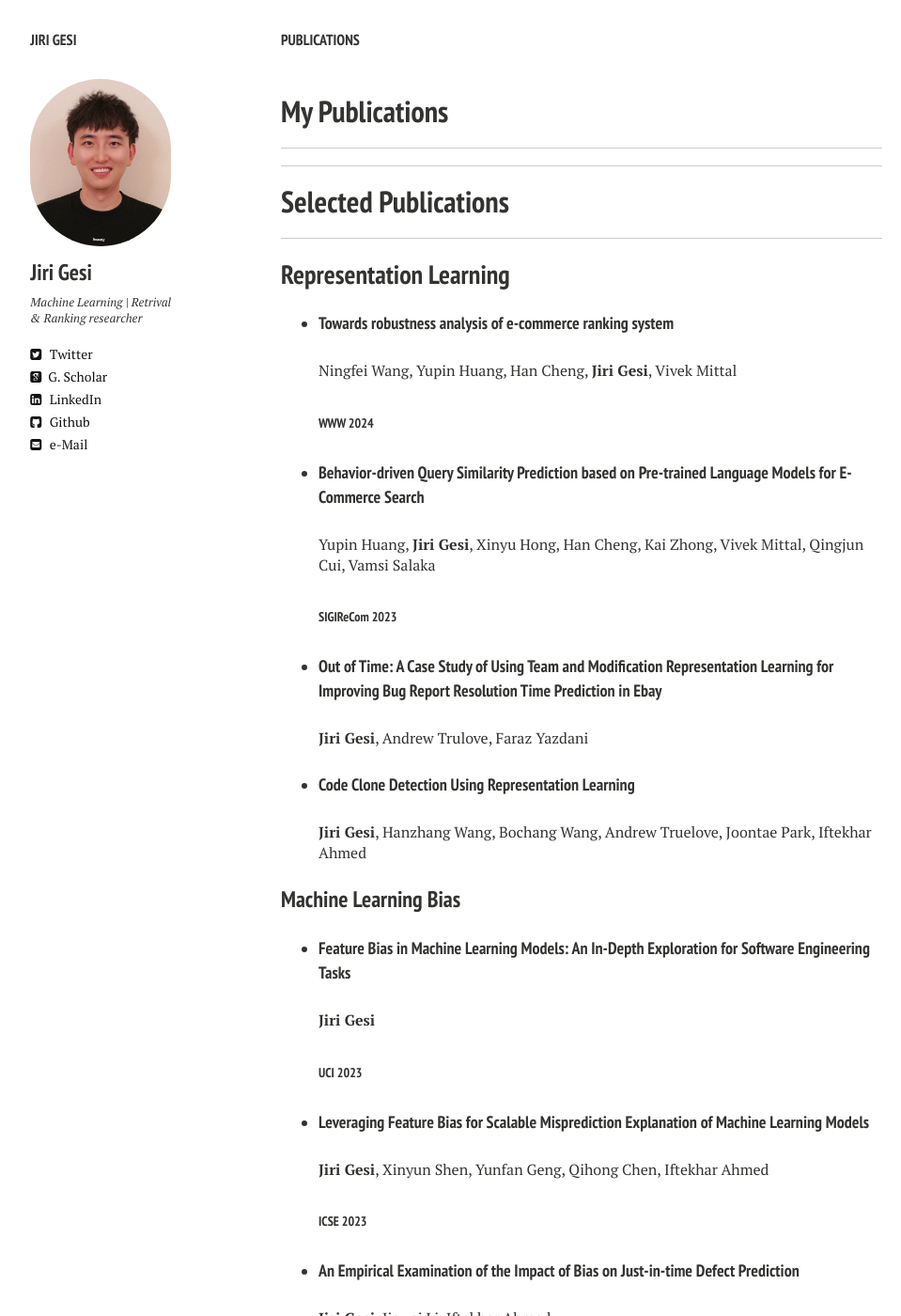
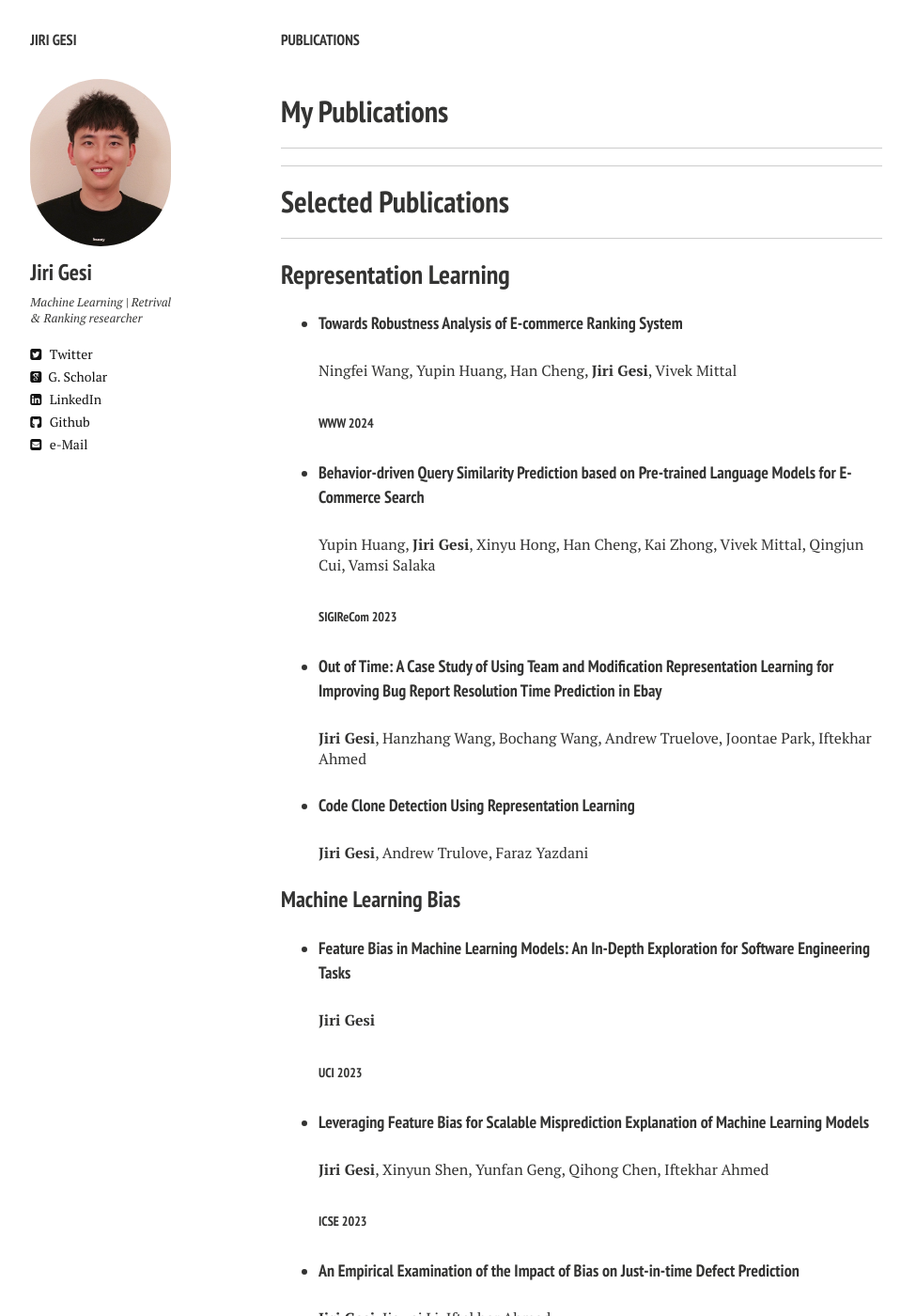
Before and after one commit to Jirigesi/Jirigesi.github.io, a Jekyll site: the page built from publications.md, in a window 1280 px wide and 1400 px high. Shown: the whole window at 94% size, without its empty margins (21-980 px from the left). Built offline with Jekyll 4.4.1, drawn with Linux system fonts in a browser that asks for light colours; nearby versions of some CDN libraries.

Commit message:
Update publications.md

```diff
--- a/publications.md
+++ b/publications.md
@@ -15,7 +15,7 @@ _______
 
 ## Representation Learning
 
-* #### Towards robustness analysis of e-commerce ranking system
+* #### Towards Robustness Analysis of E-commerce Ranking System
   Ningfei Wang, Yupin Huang, Han Cheng, **Jiri Gesi**, Vivek Mittal
   ###### WWW 2024
 
@@ -24,10 +24,10 @@ _______
   ###### SIGIReCom 2023
 
 * #### Out of Time: A Case Study of Using Team and Modification Representation Learning for Improving Bug Report Resolution Time Prediction in Ebay
-  **Jiri Gesi**, Andrew Trulove, Faraz Yazdani
+  **Jiri Gesi**, Hanzhang Wang, Bochang Wang, Andrew Truelove, Joontae Park, Iftekhar Ahmed
 
 * #### Code Clone Detection Using Representation Learning
-  **Jiri Gesi**, Hanzhang Wang, Bochang Wang, Andrew Truelove, Joontae Park, Iftekhar Ahmed
+  **Jiri Gesi**, Andrew Trulove, Faraz Yazdani
 
 ### Machine Learning Bias
 
@@ -53,4 +53,3 @@ _______
 * #### Evaluating and Improving Static Analysis Tools Via Differential Mutation Analysis
   Alex Groce, Iftekhar Ahmed, Josselin Feist, Gustavo Grieco, **Jiri Gesi**, Mehran Meidani
   ###### The 21st IEEE International Conference on Software Quality, Reliability, and Security 2021
-  <a href="" target="_blank" style="color:rgb(255,128,0)">**Paper**</a>
```
